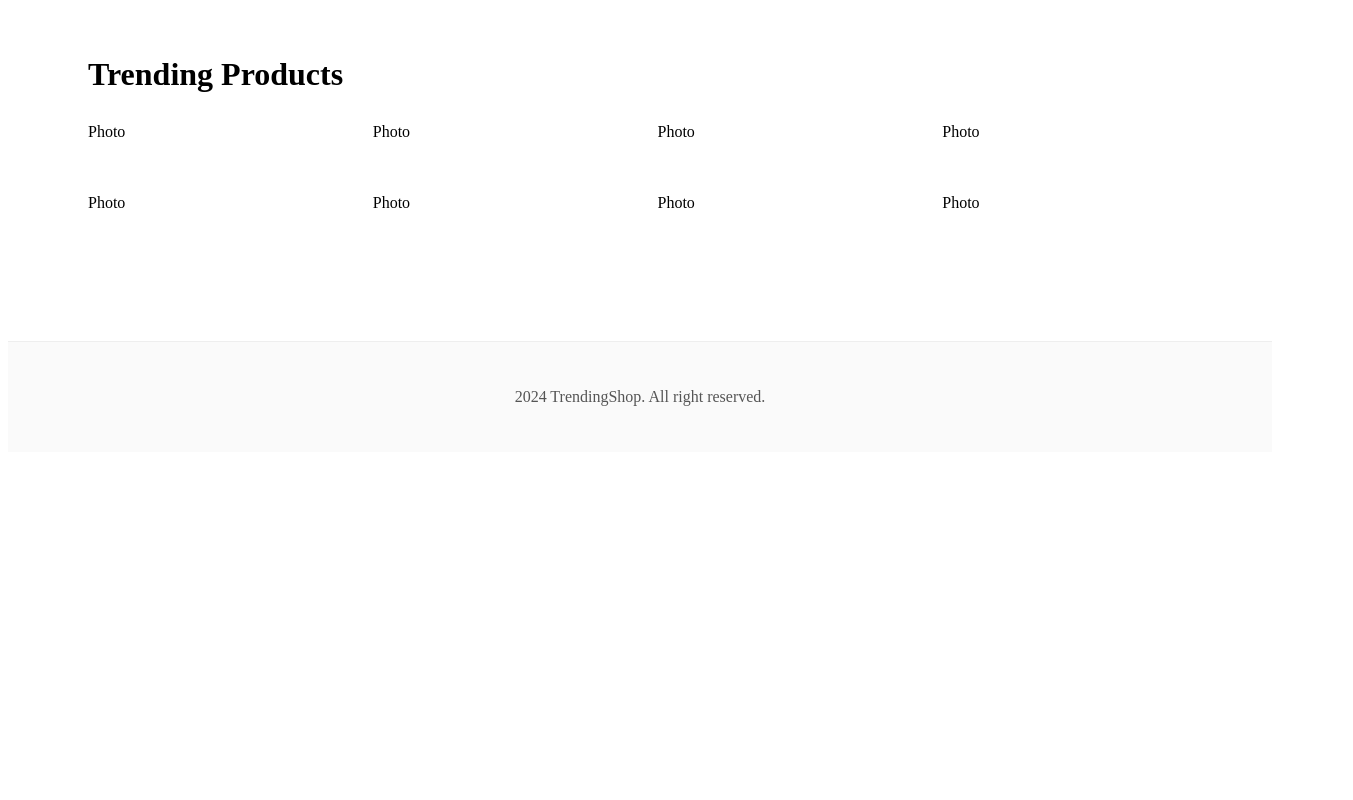
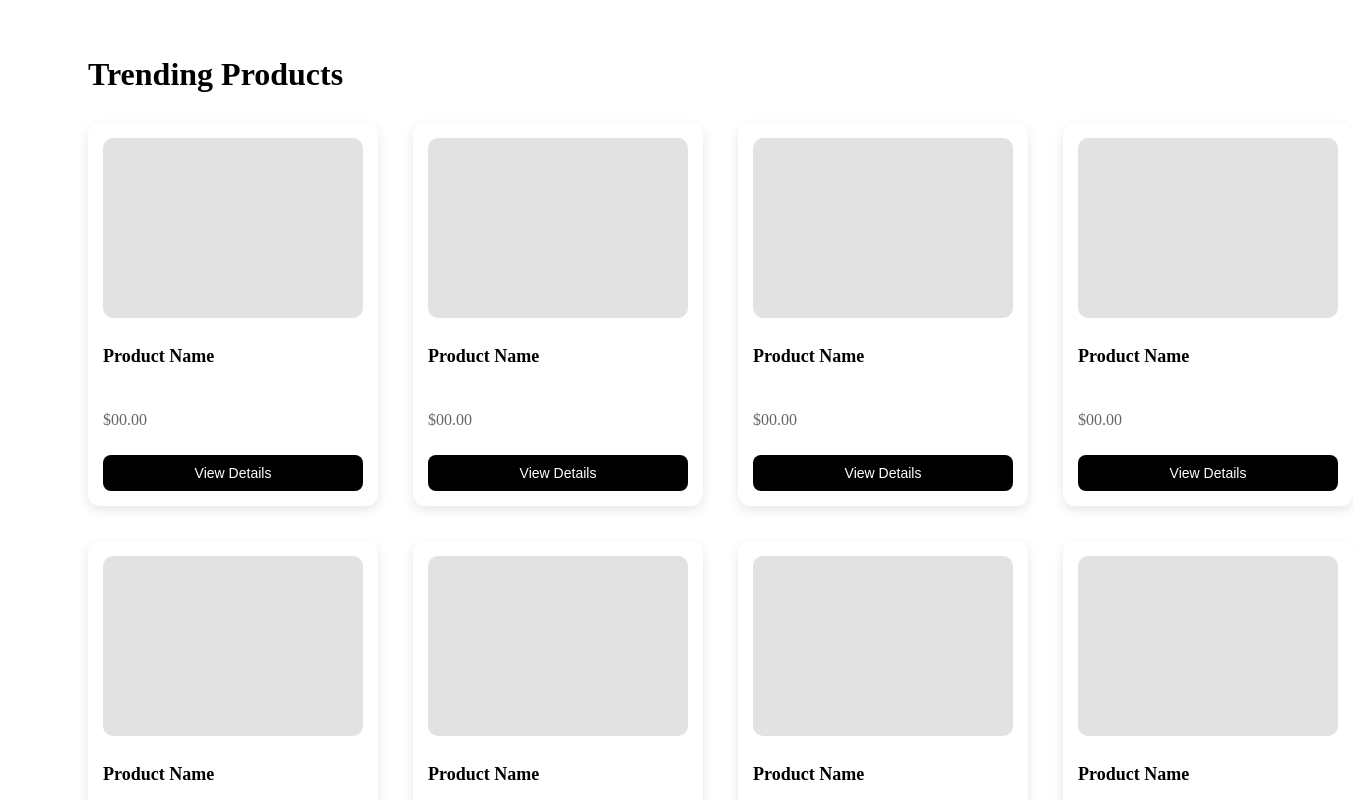
Before and after one commit to ramielchik01/Project-1Eshop, a React (Vite) app in the folder e-shop/: page / in a window 1280 px wide. Shown: the part 520-1320 px from the top of the page, 1353 px wide, since content can reach past the window. Before the commit the page ends 980 px from the top, so only its background shows below. Built offline with nearby package versions, Linux system fonts and the light colour scheme.

Commit message:
nothing serious

```diff
--- a/e-shop/package.json
+++ b/e-shop/package.json
@@ -11,7 +11,8 @@
   },
   "dependencies": {
     "react": "^19.2.0",
-    "react-dom": "^19.2.0"
+    "react-dom": "^19.2.0",
+    "react-router-dom": "^7.10.0"
   },
   "devDependencies": {
     "@eslint/js": "^9.39.1",
--- a/e-shop/src/components/Navbar.jsx
+++ b/e-shop/src/components/Navbar.jsx
@@ -1,23 +1,25 @@
-import {Link} from 'react-router-dom'
-import './Navbar.css'
+import { Link } from 'react-router-dom';
+import './Navbar.css';
 import { FontAwesomeIcon } from '@fortawesome/react-fontawesome';
-import { faCoffee } from '@fortawesome/free-solid-svg-icons';
-export default function Navbar(){
-    return(
+import { faSun, faCartArrowDown, faPerson } from '@fortawesome/free-solid-svg-icons';
+
+export default function Navbar() {
+  return (
     <nav className='navbar'>
       <div className='Nav-Left'>
         <h2 className='logoName'>TrendingsShop</h2>
       </div>
+
       <ul className='Nav-links'>
         <li><Link to="/">Home</Link></li>
         <li><Link to="/products">Products</Link></li>
+      </ul>
 
-            </ul>
       <div className='nav-left'>
-              <FontAwesomeIcon className='Logo-icon' icon="fa-solid fa-sun" />
-              <FontAwesomeIcon className='Logo-icon' icon="fa-solid fa-cart-arrow-down" />
-              <FontAwesomeIcon className='Logo-icon' icon="fa-solid fa-person" />
+        <FontAwesomeIcon className='Logo-icon' icon={faSun} />
+        <FontAwesomeIcon className='Logo-icon' icon={faCartArrowDown} />
+        <FontAwesomeIcon className='Logo-icon' icon={faPerson} />
       </div>
     </nav>
-    )
+  );
 }
--- a/e-shop/src/components/ProductCard.css
+++ b/e-shop/src/components/ProductCard.css
@@ -1,41 +1,41 @@
-.productCards{
-    width: 250px;
-    background: white;
+.product-card {
+    width: 260px;
+    background: #fff;
+    padding: 15px;
+    border-radius: 12px;
+    box-shadow: 0 4px 12px rgba(0,0,0,0.1);
+    display: flex;
+    flex-direction: column;
+    gap: 10px;
+  }
+
+  .product-img-placeholder {
+    width: 100%;
+    height: 180px;
+    background: #e2e2e2;
+    border-radius: 10px;
+  }
+
+  .product-name {
+    font-size: 18px;
+    font-weight: 600;
+  }
+
+  .product-price {
+    font-size: 16px;
+    color: #666;
+  }
+
+  .product-btn {
+    padding: 10px;
+    border: none;
     border-radius: 8px;
-    padding: 15px;
-    box-shadow: 0.4px 10px rgba(0, 0, 0, 0.1);
-    transition: 0.2s ease-in-out;
-}
-.productCards:hover{
-    transform: translateY(-4px);
-    box-shadow: 0 6px 14px rgba(0, 0, 0, 0.15);
-}
-.Card-image{
-    background-position: 50% 50%;
-    background-size: cover;
-    line-height: 24px;
-    width: 100%;
-    height: 200px;
-    background: #d7d7d7;
-    border-radius: 6px;
-    margin-bottom: 15px;
-    display: flex;
-    align-items: center;
-    justify-content: center;
+    background: black;
+    color: white;
+    cursor: pointer;
+    font-size: 14px;
+  }
 
-}
-.product-title{
-    color: #222;
-    font-size: 18px;
-    font-weight: 500;
-    line-height: 32px;
-    margin: 0;
-
-}
-.product-price{
-    font-weight: 700;
-    line-height: 24px;
-    margin-top: 6px;
-    font-size: 15px;
-    color: #555;
-}
+  .product-btn:hover {
+    opacity: 0.8;
+  }
--- a/e-shop/src/components/ProductCard.jsx
+++ b/e-shop/src/components/ProductCard.jsx
@@ -1,13 +1,14 @@
-const ProductCard = () => {
-    return(
-        <div className="productcards">
+import './ProductCard.css';
 
-            <div className="Card-image">
-                <span>Photo</span>
-            </div>
-            <h3 className="product-title"></h3>
-            <p className="product-price"></p>
-        </div>
-    )
+export default function ProductCard() {
+  return (
+    <div className="product-card">
+      <div className="product-img-placeholder"></div>
+
+      <h3 className="product-name">Product Name</h3>
+      <p className="product-price">$00.00</p>
+
+      <button className="product-btn">View Details</button>
+    </div>
+  );
 }
-export default ProductCard;
```
Also changed, not shown: e-shop/src/App.jsx (+4 -6 lines), e-shop/src/main.jsx (+8 -7 lines), package.json (deleted, +0 -7 lines), 2 other files (tests, documents, lock files or other folders). Lines whose indentation alone changed are shown as unchanged.
